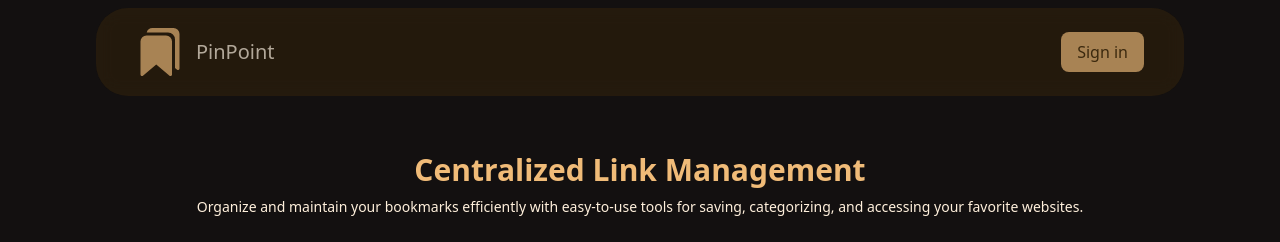
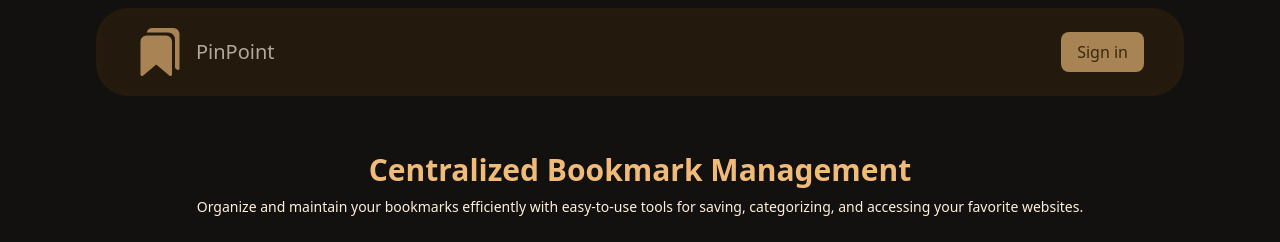
Before and after one commit to thakurprathya/pinpoint, a Next.js app: page / in a window 1280 px wide. Shown: the top 242 px of the page. Built offline with nearby package versions, Linux system fonts and the light colour scheme; no server answers.

Commit message:
updated readme and final touchup...

```diff
--- a/app/layout.tsx
+++ b/app/layout.tsx
@@ -6,8 +6,23 @@ import Footer from '../components/Footer';
 import Header from '../components/Header';
 
 export const metadata: Metadata = {
-    title: "PinPoint",
-    description: "Your bookmark manager",
+    title: "PinPoint - Centralized Bookmark Management System",
+    description: "Efficiently organize and manage your bookmarks with PinPoint. Features include custom tags, real-time updates, secure encryption, and powerful search capabilities.",
+    keywords: "bookmark manager, link organization, bookmark storage, web bookmarks, bookmark tags",
+    authors: [{ name: "PinPoint" }],
+    openGraph: {
+        title: "PinPoint - Centralized Bookmark Management",
+        description: "Organize your bookmarks efficiently with custom tags, search, and secure storage.",
+        type: "website",
+        locale: "en_US",
+        images: [{ url: "/og-image.jpg", width: 1200, height: 630 }],
+    },
+    twitter: {
+        card: "summary_large_image",
+        title: "PinPoint - Bookmark Management System",
+        description: "Your personal bookmark organization solution",
+        images: ["/twitter-image.jpg"],
+    },
     icons: {
         icon: "/favicon.svg",
         shortcut: "/favicon.svg",
@@ -17,7 +32,16 @@ export const metadata: Metadata = {
             url: "/favicon.svg",
             color: "#F0BB78"
         }
-    }
+    },
+    robots: {
+        index: true,
+        follow: true,
+    },
+    viewport: {
+        width: "device-width",
+        initialScale: 1,
+    },
+    manifest: "/manifest.json"
 };
 
 const clerkTheme = {
--- a/app/page.tsx
+++ b/app/page.tsx
@@ -181,6 +181,13 @@ const Home = () => {
         }
     }, [userBookmarks, userTags]);
 
+    useEffect(() => {
+        window.scrollTo({
+            top: 0,
+            behavior: 'smooth'
+        });
+    }, [user?.id]);
+
     if(!isLoaded) {
         return (
             <div className="flex items-center justify-center w-full h-[100vh]">
@@ -193,7 +200,7 @@ const Home = () => {
         <div className="h-[100vh] flex flex-col items-center p-5 md:p-10">
             {addModal ? <AddUpdateModal tags={tags} setTags={setTags} bookmarks={bookmarks} setBookmarks={setBookmarks} setAddModal={setAddModal} bookmarkToUpdate={bookmarkToUpdate}/> : <></>}
             <div className="flex flex-col items-center gap-2 mt-[7rem]">
-                <h1 className="text-[#F0BB78] font-semibold text-2xl md:text-3xl text-center">Centralized Link Management</h1>
+                <h1 className="text-[#F0BB78] font-semibold text-2xl md:text-3xl text-center">Centralized Bookmark Management</h1>
                 <p className="text-left w-[90%] text-[12px] md:text-[14px] md:w-auto">Organize and maintain your bookmarks efficiently with easy-to-use tools for saving, categorizing, and accessing your favorite websites.</p>
             </div>
 
```
Also changed, not shown: 2 other files (tests, documents, lock files or other folders).
